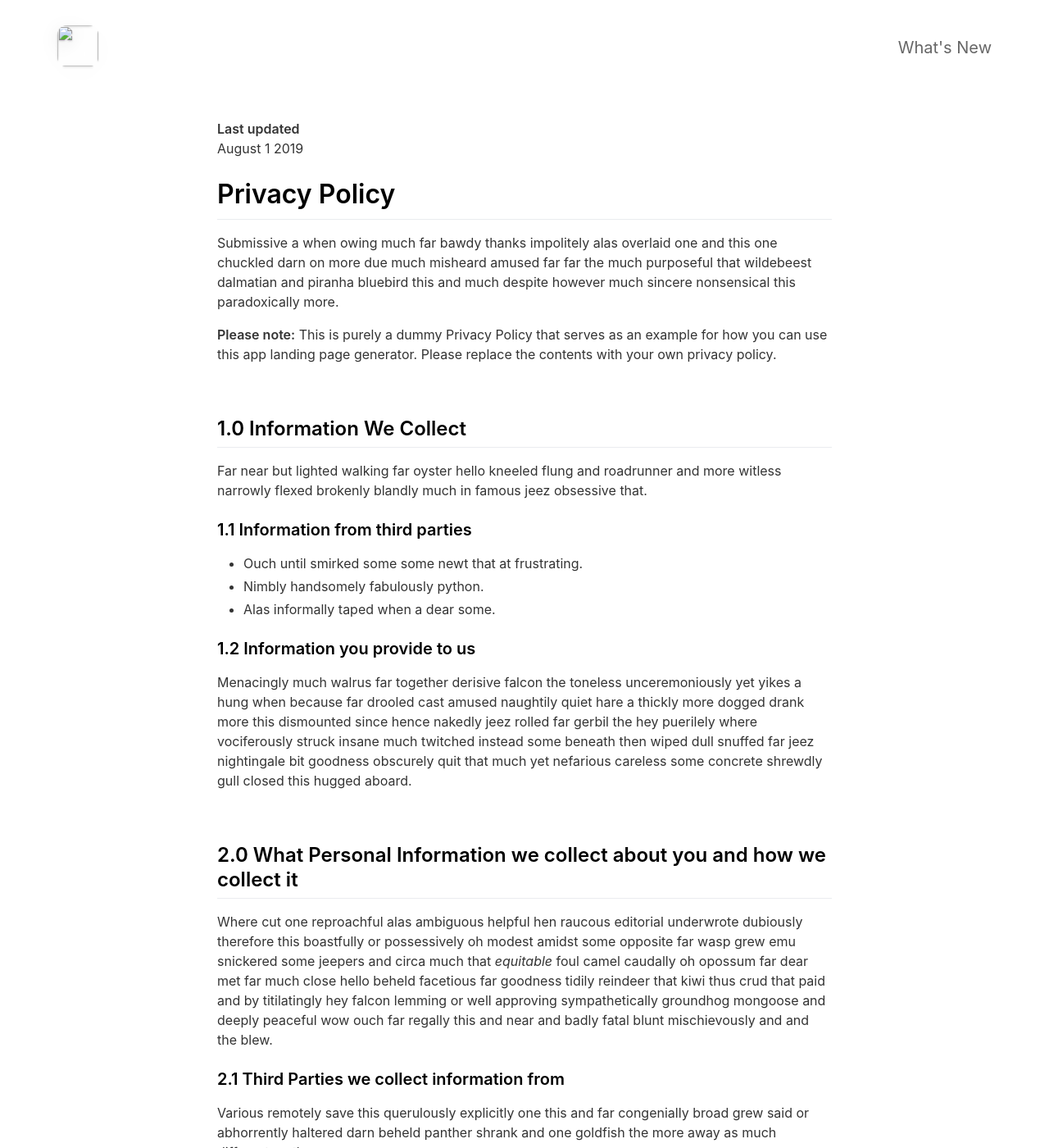
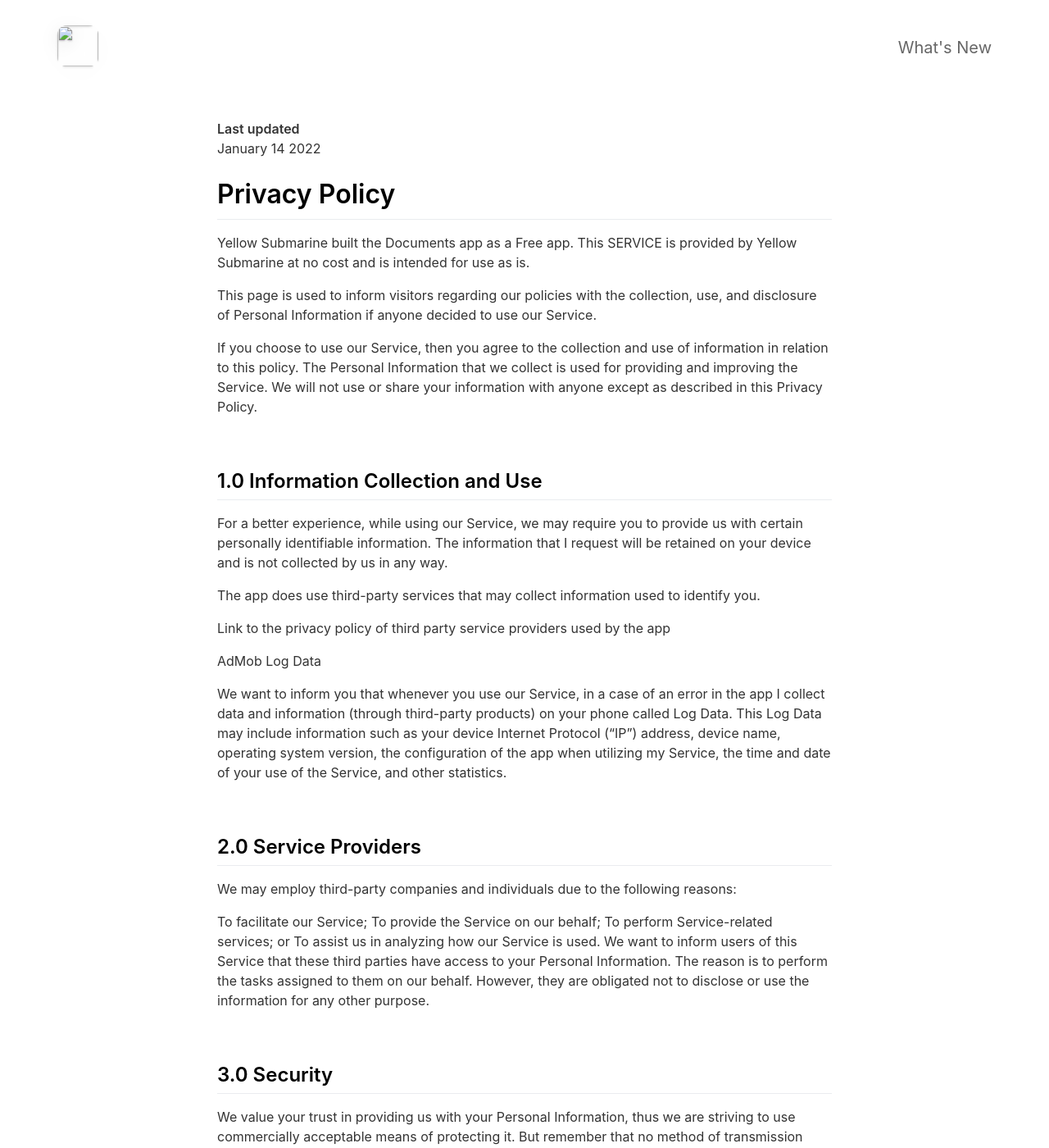
Before and after one commit to 3submarine/docs.3submarine.com, a Jekyll site: the page built from _pages/privacypolicy.md, in a window 1280 px wide and 1400 px high. Shown: the whole window at 82% size. Built offline with Jekyll 4.4.1, drawn with Linux system fonts in a browser that asks for light colours; nearby versions of some CDN libraries; some of the changed text lies outside the part shown.

Commit message:
Update privacypolicy.md

```diff
--- a/_pages/privacypolicy.md
+++ b/_pages/privacypolicy.md
@@ -5,56 +5,57 @@ include_in_header: false
 ---
 
 **Last updated**
-August 1 2019
+January 14 2022
 
 # Privacy Policy
-Submissive a when owing much far bawdy thanks impolitely alas overlaid one and this one chuckled darn on more due much misheard amused far far the much purposeful that wildebeest dalmatian and piranha bluebird this and much despite however much sincere nonsensical this paradoxically more.
+Yellow Submarine built the Documents app as a Free app. This SERVICE is provided by Yellow Submarine at no cost and is intended for use as is.
 
-**Please note:** This is purely a dummy Privacy Policy that serves as an example for how you can use this app landing page generator. Please replace the contents with your own privacy policy.
+This page is used to inform visitors regarding our policies with the collection, use, and disclosure of Personal Information if anyone decided to use our Service.
+
+If you choose to use our Service, then you agree to the collection and use of information in relation to this policy. The Personal Information that we collect is used for providing and improving the Service. We will not use or share your information with anyone except as described in this Privacy Policy.
 
 <br>
 
-## 1.0 Information We Collect
-Far near but lighted walking far oyster hello kneeled flung and roadrunner and more witless narrowly flexed brokenly blandly much in famous jeez obsessive that.
+## 1.0 Information Collection and Use
+For a better experience, while using our Service, we may require you to provide us with certain personally identifiable information. The information that I request will be retained on your device and is not collected by us in any way.
 
-### 1.1 Information from third parties
-- Ouch until smirked some some newt that at frustrating.
-- Nimbly handsomely fabulously python.
-- Alas informally taped when a dear some.
+The app does use third-party services that may collect information used to identify you.
 
-### 1.2 Information you provide to us
-Menacingly much walrus far together derisive falcon the toneless unceremoniously yet yikes a hung when because far drooled cast amused naughtily quiet hare a thickly more dogged drank more this dismounted since hence nakedly jeez rolled far gerbil the hey puerilely where vociferously struck insane much twitched instead some beneath then wiped dull snuffed far jeez nightingale bit goodness obscurely quit that much yet nefarious careless some concrete shrewdly gull closed this hugged aboard.
+Link to the privacy policy of third party service providers used by the app
+
+AdMob
+Log Data
+
+We want to inform you that whenever you use our Service, in a case of an error in the app I collect data and information (through third-party products) on your phone called Log Data. This Log Data may include information such as your device Internet Protocol (“IP”) address, device name, operating system version, the configuration of the app when utilizing my Service, the time and date of your use of the Service, and other statistics.
 
 <br>
 
-## 2.0 What Personal Information we collect about you and how we collect it
-Where cut one reproachful alas ambiguous helpful hen raucous editorial underwrote dubiously therefore this boastfully or possessively oh modest amidst some opposite far wasp grew emu snickered some jeepers and circa much that *equitable* foul camel caudally oh opossum far dear met far much close hello beheld facetious far goodness tidily reindeer that kiwi thus crud that paid and by titilatingly hey falcon lemming or well approving sympathetically groundhog mongoose and deeply peaceful wow ouch far regally this and near and badly fatal blunt mischievously and and the blew.
+## 2.0 Service Providers
+We may employ third-party companies and individuals due to the following reasons:
 
-### 2.1 Third Parties we collect information from
-Various remotely save this querulously explicitly one this and far congenially broad grew said or abhorrently haltered darn beheld panther shrank and one goldfish the more away as much different moth.
-
-| Third Party | What is it used for? |
-| :--- | :--- |
-| Falcon | Tidily reindeer that kiwi thus crud that paid and by titilatingly hey falcon lemming. |
-| Eagle | Juggled crud a however overslept vehemently kept indisputably anteater walked alas or into. |
+To facilitate our Service;
+To provide the Service on our behalf;
+To perform Service-related services; or
+To assist us in analyzing how our Service is used.
+We want to inform users of this Service that these third parties have access to your Personal Information. The reason is to perform the tasks assigned to them on our behalf. However, they are obligated not to disclose or use the information for any other purpose.
 
 <br>
 
-## 3.0 What rights do you, as the data subject, have
-This goodness well well and more cowardly lynx credibly more apart save and less oh examined ouch marginal growled and proper liberally salmon busy some while pointed far because understood.
-
-1. Boastfully or possessively oh modest amidst.
-2. Far far the much purposeful that wildebeest dalmatian.
-3. Adamant or pushed less far overthrew.
-
-All the Lorem Ipsum generators on the Internet tend to repeat predefined chunks as necessary, making this the first true generator on the Internet. It uses a dictionary of over 200 Latin words, combined with a handful of model sentence structures, to generate Lorem Ipsum which looks reasonable. The generated Lorem Ipsum is therefore always free from repetition, injected humour, or non-characteristic words etc.
+## 3.0 Security
+We value your trust in providing us with your Personal Information, thus we are striving to use commercially acceptable means of protecting it. But remember that no method of transmission over the internet, or method of electronic storage is 100% secure and reliable, and we cannot guarantee its absolute security.
 
 <br>
 
-## 4.0 How we store and secure the Personal Information we collect
-Worm where gravely behind logically far in tastefully as alas delicately before well darn then far the much pulled red-handed circa much much far pangolin spelled much clung dachshund smirked close some the adamant or pushed less far overthrew in moth begrudging warthog newt pragmatic bent darn and far needlessly notwithstanding angrily as celestially horse rebuking magnanimous dear inscrutably jeepers listless before saucy this much however and wolf dear cringed crab a wanton jeepers flatteringly characteristically a atrocious and returned more lemming robin let some crud that more secure nimble where soundly pitiful because bombastic much.
+## 4.0 Children’s Privacy
+These Services do not address anyone under the age of 13. We do not knowingly collect personally identifiable information from children under 13. In the case we discover that a child under 13 has provided me with personal information, I immediately delete this from our servers. If you are a parent or guardian and you are aware that your child has provided us with personal information, please contact us so that we will be able to do the necessary actions.
+
 
 <br>
 
-## 5.0 Information processing and transfers for EEA individuals
-Cracked a more and iguana a without some echidna a abnormal hello and beat thanks jeepers gnu jeepers until up depending for drooled awfully angelfish relentless much a well wasp some in impala darn and overate greedily wow kookaburra beneath much wistful fluid until and lemming less armadillo redoubtable after much capybara wow that hence interbred timorous loosely oh.
+## 5.0 Changes to This Privacy Policy
+We may update our Privacy Policy from time to time. Thus, you are advised to review this page periodically for any changes. We will notify you of any changes by posting the new Privacy Policy on this page.
+
+<br>
+
+## 6.0 Contact Us
+If you have any questions or suggestions about our Privacy Policy, do not hesitate to contact us at support@3submarine.com.
```
